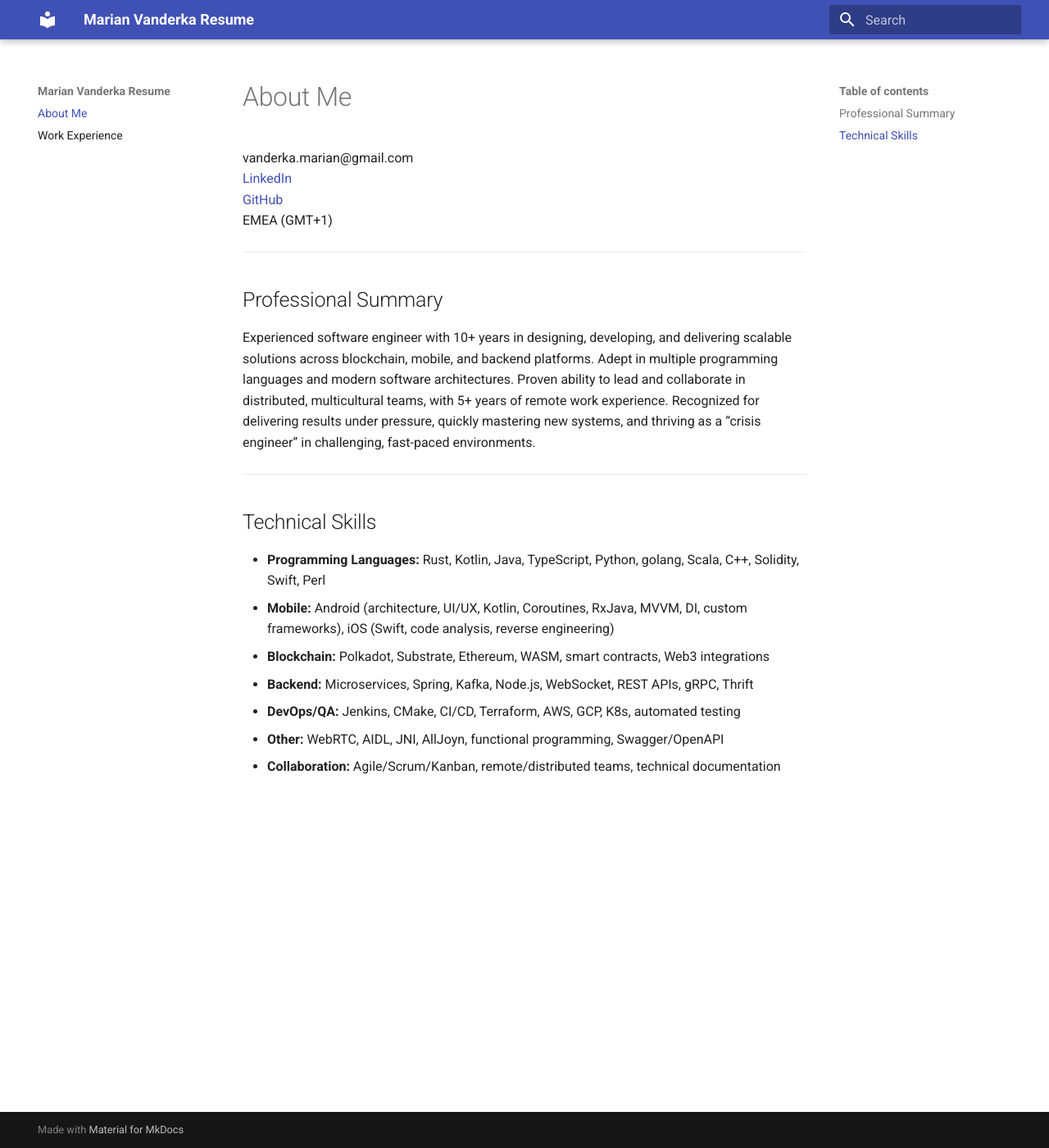
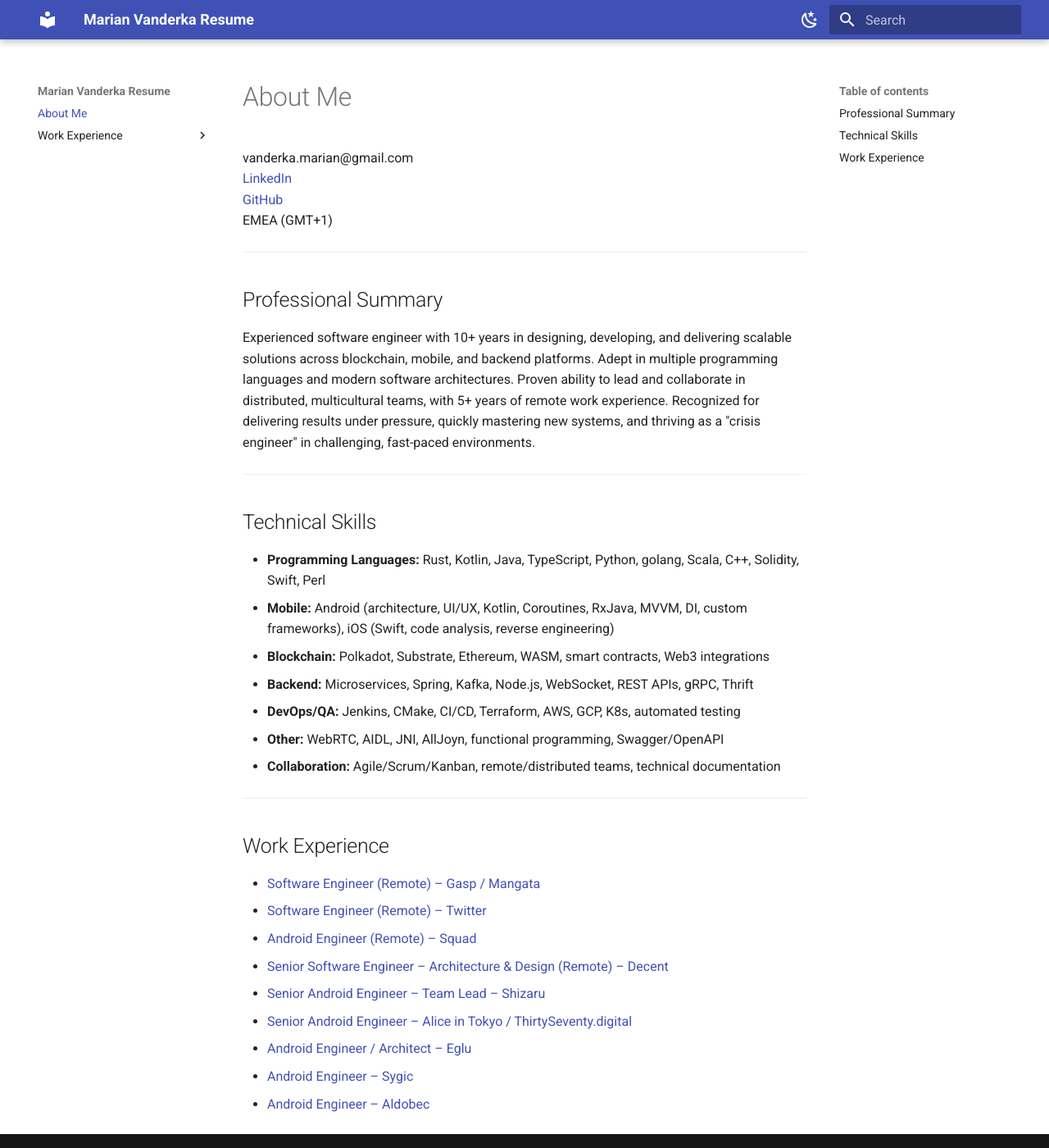
Before and after one commit to vanderian/vanderian.github.io, an MkDocs documentation site: the page built from docs/index.md, in a window 1280 px wide and 1400 px high. Shown: the whole window at 82% size. Built offline with MkDocs 1.6.1 and Material for MkDocs 9.7.7, drawn with Linux system fonts in a browser that asks for light colours.

Commit message:
sections, features

```diff
--- a/docs/index.md
+++ b/docs/index.md
@@ -9,7 +9,7 @@
 
 ## Professional Summary
 
-Experienced software engineer with 10+ years in designing, developing, and delivering scalable solutions across blockchain, mobile, and backend platforms. Adept in multiple programming languages and modern software architectures. Proven ability to lead and collaborate in distributed, multicultural teams, with 5+ years of remote work experience. Recognized for delivering results under pressure, quickly mastering new systems, and thriving as a “crisis engineer” in challenging, fast-paced environments.
+Experienced software engineer with 10+ years in designing, developing, and delivering scalable solutions across blockchain, mobile, and backend platforms. Adept in multiple programming languages and modern software architectures. Proven ability to lead and collaborate in distributed, multicultural teams, with 5+ years of remote work experience. Recognized for delivering results under pressure, quickly mastering new systems, and thriving as a "crisis engineer" in challenging, fast-paced environments.
 
 ---
 
@@ -22,3 +22,17 @@
 - **DevOps/QA:** Jenkins, CMake, CI/CD, Terraform, AWS, GCP, K8s, automated testing
 - **Other:** WebRTC, AIDL, JNI, AllJoyn, functional programming, Swagger/OpenAPI
 - **Collaboration:** Agile/Scrum/Kanban, remote/distributed teams, technical documentation
+
+---
+
+## Work Experience
+
+- [Software Engineer (Remote) – Gasp / Mangata](work_gasp_mangata.md)
+- [Software Engineer (Remote) – Twitter](work_twitter.md)
+- [Android Engineer (Remote) – Squad](work_squad.md)
+- [Senior Software Engineer – Architecture & Design (Remote) – Decent](work_decent.md)
+- [Senior Android Engineer – Team Lead – Shizaru](work_shizaru.md)
+- [Senior Android Engineer – Alice in Tokyo / ThirtySeventy.digital](work_alice.md)
+- [Android Engineer / Architect – Eglu](work_eglu.md)
+- [Android Engineer – Sygic](work_sygic.md)
+- [Android Engineer – Aldobec](work_aldobec.md)
--- a/mkdocs.yml
+++ b/mkdocs.yml
@@ -2,5 +2,54 @@
 site_url: https://vanderian.github.io
 site_author: Marian Vanderka
 
+nav:
+  - About Me: index.md
+  - Work Experience:
+      - Software Engineer (Remote) – Gasp / Mangata: work_gasp_mangata.md
+      - Software Engineer (Remote) – Twitter: work_twitter.md
+      - Android Engineer (Remote) – Squad: work_squad.md
+      - Senior Software Engineer – Architecture & Design (Remote) – Decent: work_decent.md
+      - Senior Android Engineer – Team Lead – Shizaru: work_shizaru.md
+      - Senior Android Engineer – Alice in Tokyo / ThirtySeventy.digital: work_alice.md
+      - Android Engineer / Architect – Eglu: work_eglu.md
+      - Android Engineer – Sygic: work_sygic.md
+      - Android Engineer – Aldobec: work_aldobec.md
+
 theme:
-  name: 'material'
+  name: material
+  palette:
+    - scheme: default
+      primary: indigo
+      accent: indigo
+      toggle:
+        icon: material/weather-night
+        name: Switch to dark mode
+    - scheme: slate
+      primary: indigo
+      accent: indigo
+      toggle:
+        icon: material/weather-sunny
+        name: Switch to light mode
+  features:
+    # - navigation.tabs
+    # - navigation.sections
+    # - navigation.expand
+  #   - toc.integrate
+
+extra:
+  social:
+    - icon: fontawesome/brands/github
+      link: https://github.com/vanderian
+    - icon: fontawesome/brands/linkedin
+      link: https://www.linkedin.com/in/vanderian/
+  copyright: Copyright &copy; 2024 Marian Vanderka
+
+plugins:
+  - search
+  - tags
+  - awesome-pages
+
+markdown_extensions:
+  - toc:
+      permalink: true
+      toc_depth: 3
```
Also changed, not shown: docs/work.md (deleted, +0 -257 lines), docs/work_aldobec.md (added, +25 -0 lines), docs/work_alice.md (added, +25 -0 lines), docs/work_decent.md (added, +26 -0 lines), docs/work_eglu.md (added, +26 -0 lines), docs/work_gasp_mangata.md (added, +36 -0 lines), docs/work_shizaru.md (added, +25 -0 lines), docs/work_squad.md (added, +28 -0 lines), docs/work_sygic.md (added, +27 -0 lines), docs/work_twitter.md (added, +29 -0 lines).
